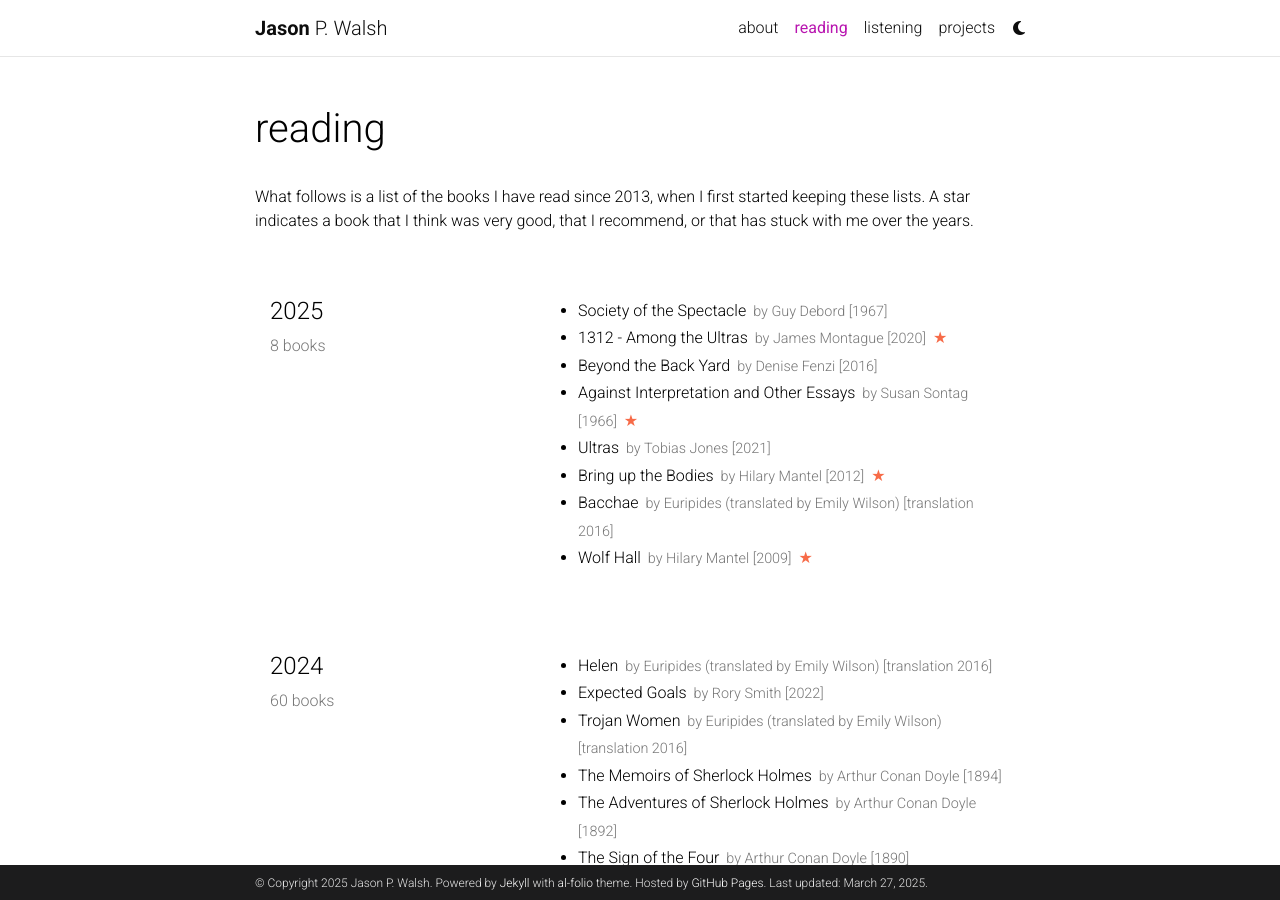
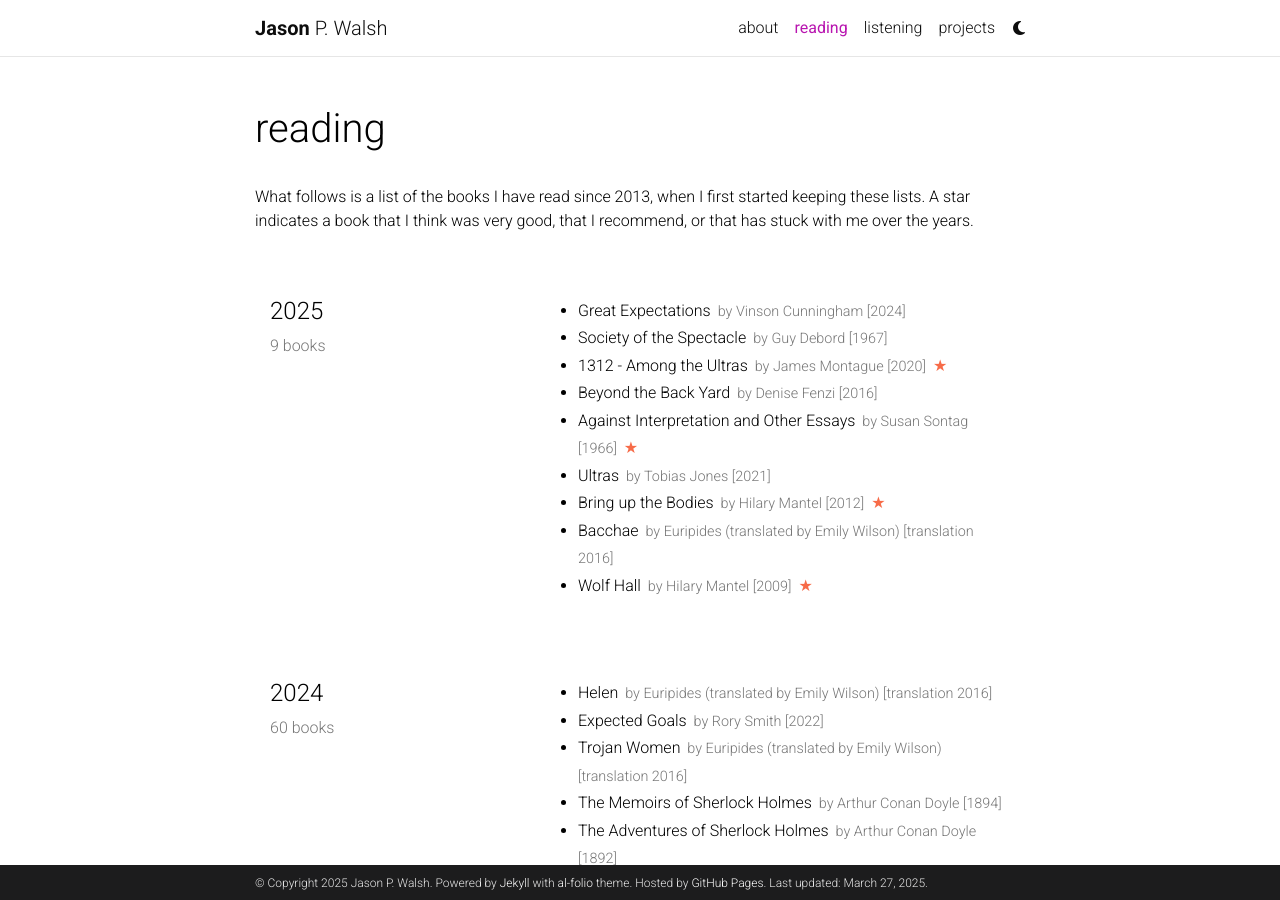
Before and after one commit to jwals23/jwals23.github.io, a Jekyll site: the page built from _pages/reading.md, in a window 1280 px wide and 900 px high. Built offline with Jekyll 4.4.1, drawn with Linux system fonts in a browser that asks for light colours; comment, search, counter and statistics services are not loaded; a style sheet for code colours, icons or effects is not loaded.

Commit message:
Update reading.yml

```diff
--- a/_data/reading.yml
+++ b/_data/reading.yml
@@ -1,6 +1,10 @@
 list:
   - year: "2025"
     books:
+      - title: Great Expectations
+        author: Vinson Cunningham
+        year: 2024
+
       - title: Society of the Spectacle
         author: Guy Debord
         year: 1967
```
